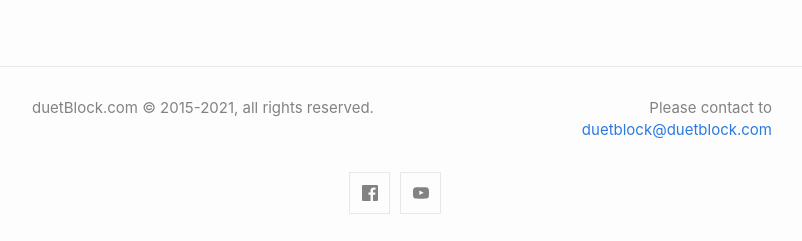
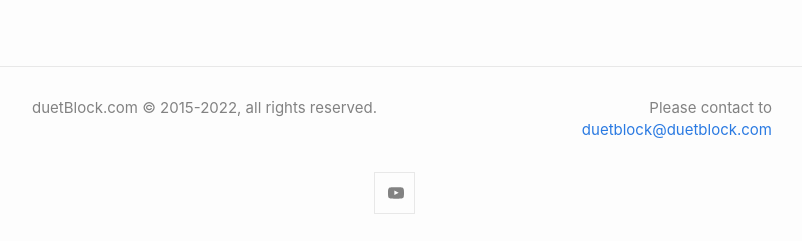
Before and after one commit to duetblock/duetblock.github.io, a Jekyll site: the page built from neoDefense.md, in a window 1280 px wide and 900 px high, scrolled down 4061 px. Shown: the part 656-897 px from the top of the window, without its empty margins (238-1040 px from the left). Built offline with Jekyll 4.4.1, drawn with Linux system fonts in a browser that asks for light colours.

Commit message:
Update _config.yml

```diff
--- a/_config.yml
+++ b/_config.yml
@@ -2,7 +2,7 @@ title: duetBlock.com
 author: Please contact to
 email: duetblock@duetblock.com
 # description: > # this means to ignore newlines until "show_excerpts:"
-description: duetBlock.com © 2015-2021, all rights reserved.
+description: duetBlock.com © 2015-2022, all rights reserved.
 #   Write an awesome description for your new site here. You can edit this
 #   line in _config.yml. It will appear in your document head meta (for
 #   Google search results) and in your feed.xml site description.
@@ -20,7 +20,7 @@ minima:
     # github:  jekyll
     # rss: rss
     # dribbble: jekyll
-     facebook: DuetBlock-1411744502486808
+    # facebook: DuetBlock-1411744502486808
     # flickr:   jekyll
     # instagram: jekyll
     # linkedin: jekyll
@@ -44,7 +44,8 @@ minima:
 # this and add the path to the pages in order as they should show up
 header_pages:
  - neoDefense.md
- - duetBlock.md
+# - duetBlock.md
+ - heavyBowl.md
  - about.md
  - privacyPolicy.md
 
```
